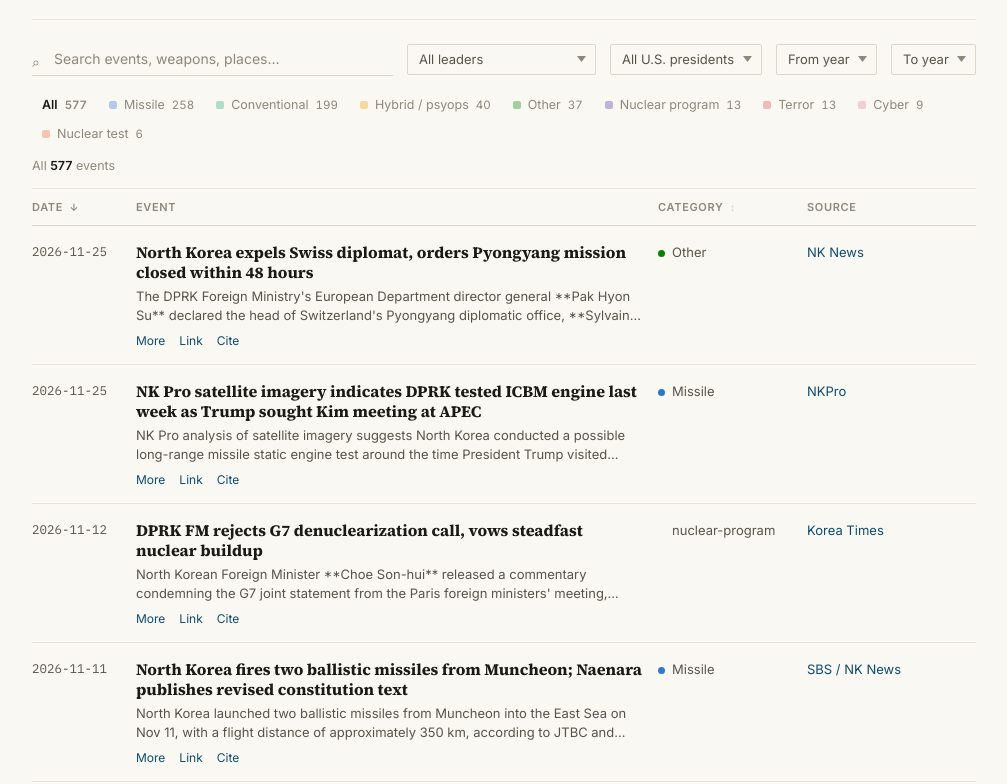
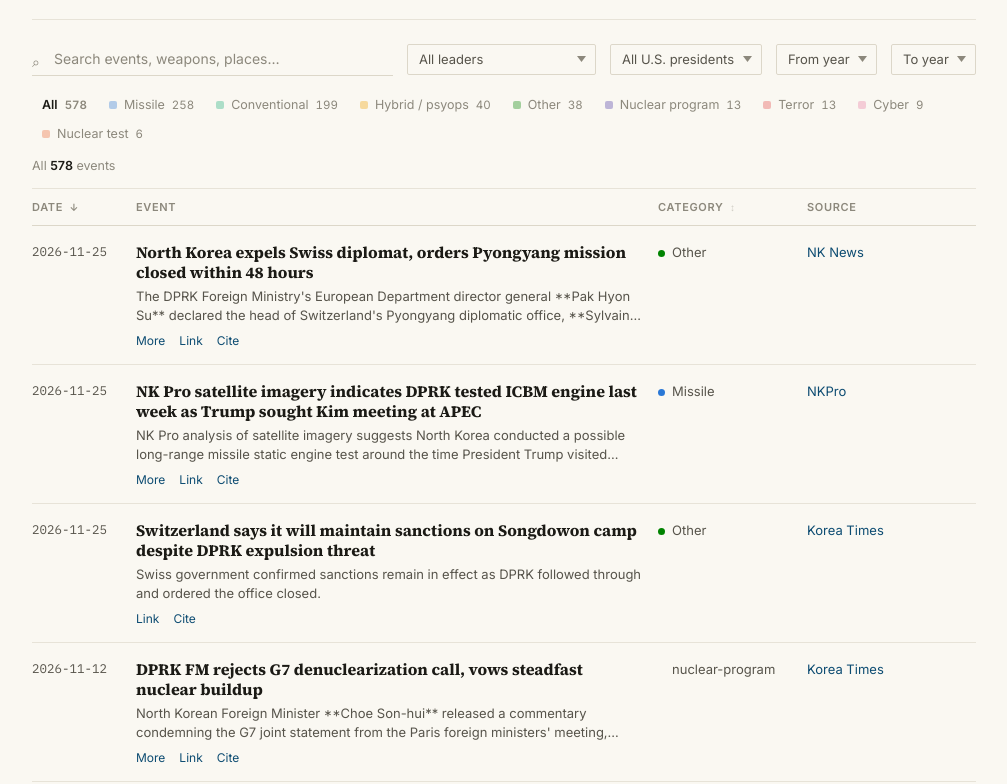
Before and after one commit to andysaulim/North-Korean-Provocations-since-1958, a plain HTML site: page index.html in a window 1280 px wide. Shown: the part 799-1583 px from the top of the page, without its empty margins (136-1143 px from the left). Drawn offline with Linux system fonts and the light colour scheme; no server answers.

Commit message:
Auto-add: Switzerland says it will maintain sanctions on Songdowon cam [Korea Daily Brief]

```diff
--- a/index.html
+++ b/index.html
@@ -1263,6 +1263,18 @@ const RECORDS = [
     "url": "https://www.nknews.org/pro/north-korea-appears-to-have-tested-icbm-engine-as-trump-sought-kim-meeting/",
     "leader": "kim-jong-un"
 }
+,
+    {
+    "date": "2026-11-25",
+    "cat": "other",
+    "event": "Switzerland says it will maintain sanctions on Songdowon camp despite DPRK expulsion threat",
+    "desc": "Swiss government confirmed sanctions remain in effect as DPRK followed through and ordered the office closed.",
+    "sev": 2,
+    "source": "Korea Times",
+    "sourceType": "digest",
+    "url": "https://www.koreatimes.co.kr/foreignaffairs/northkorea/20261125/north-korea-to-consider-shutting-down-swiss-diplomatic-office-in-pyongyang-kcna-says?utm_source=rss",
+    "leader": "kim-jong-un"
+}
 ];
 
 /* ===== CATEGORY / ERA META ===== */
```
